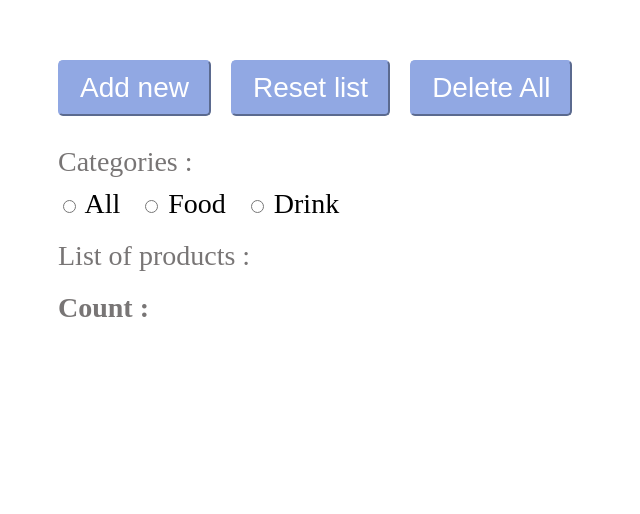
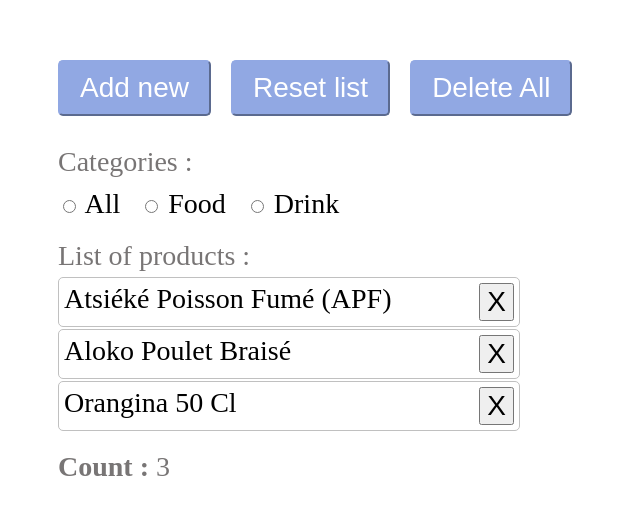
Before and after one commit to rblmdst/ng_v16_lab, an Angular app: page / in a window 1280 px wide. Shown: the top 514 px of the page, without its empty margins (0-640 px from the left). Built offline with nearby package versions, Linux system fonts and the light colour scheme.

Commit message:
Final Implementation

```diff
--- a/src/app/Product/product-list/product-list.component.html
+++ b/src/app/Product/product-list/product-list.component.html
@@ -21,8 +21,13 @@
 </div>
 
 <div class="list-label">List of products :</div>
-<!-- TODO: Display product item using "product-item" -->
+@for (product of filteredList(); track product.id) {
+<product-item (delete)="onDelete($event)" [product]="product"></product-item>
+
+}
+
 <div class="summary">
   <strong>Count :</strong>
   <!-- TODO: Display number of items -->
+  {{ filteredList().length }}
 </div>
--- a/src/app/Product/product-list/product-list.component.ts
+++ b/src/app/Product/product-list/product-list.component.ts
@@ -1,4 +1,4 @@
-import { Component } from '@angular/core';
+import { Component, computed, effect, inject, signal } from '@angular/core';
 import { ProductItemComponent } from '../product-item/product-item.component';
 import { CodeLabel, Product, ProductType } from '../product.model';
 
@@ -21,35 +21,52 @@ export class ProductListComponent {
     { id: 7, name: 'Orangina 50 Cl', type: 'drink' },
   ];
 
-  products = this.defaultValue;
+  products = signal(this.defaultValue);
 
-  selectedProductType: ProductType | 'all' = 'all';
+  selectedProductType = signal<ProductType | 'all'>('all');
 
   // TODO: Create a filtered list based on products and selectedProductType
-  filteredList = [];
+  filteredList = computed(() => {
+    const products = this.products();
+    const selectedType = this.selectedProductType();
+    return selectedType !== 'all'
+      ? products.filter((product) => product.type === selectedType)
+      : products;
+  });
 
   constructor() {
     // TOD0: Log product list changes (effect)
+    effect(() => {
+      console.log('Chganged', this.filteredList());
+    });
   }
   removeAllProducts() {
-    // TODO: remove all products from the list
+    this.products.set([]);
   }
 
   resetProductList() {
-    // TODO: set product list to default
+    this.products.set(this.defaultValue);
   }
 
   // people that are fan of using immutability :)
   addProduct() {
-    const newProduct = { id: 28, name: 'Coca Cola 50 Cl', type: 'drink' };
-    // TODO: Update the list by adding newProduct (use the existing list)
+    const newProduct: Product = {
+      id: 28,
+      name: 'Coca Cola 50 Cl',
+      type: 'drink',
+    };
+    this.products.update((oldList) => [...oldList, newProduct]);
   }
 
   onDelete(productId: number) {
     // TODO: Update the list of produts
+    this.products.update((oldList) =>
+      oldList.filter((product) => product.id !== productId)
+    );
   }
 
   onFilterValueChange(productType: string) {
     // TODO: update the filter (selectedProductType)
+    this.selectedProductType.set(productType as ProductType | 'all');
   }
 }
```
